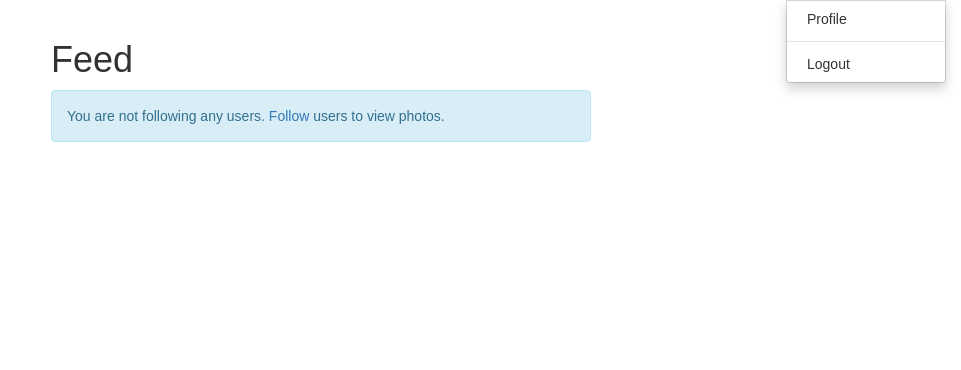
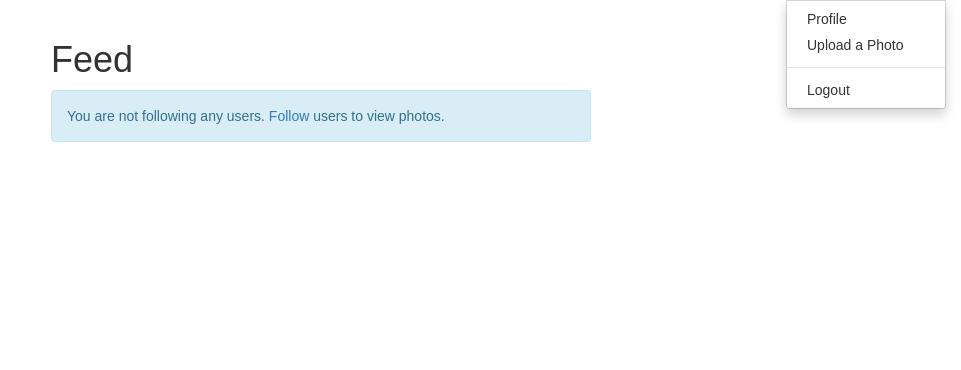
Before and after one commit to rocity/dj-instagram, a Django app: page /insta/feed/ in a window 1280 px wide, after a click that opens the changed part. Shown: the part 50-420 px from the top of the page, without its empty margins (319-1280 px from the left). Run offline with Django 3.2, Linux system fonts and the light colour scheme; the visitor is signed in with stand-in values (Sample User, id 1); data that the repository does not hold is empty; some libraries are stand-ins or nearby versions.

Commit message:
Add a missing link in the navigation bar

```diff
--- a/djinstagram/instaapp/templates/instaapp/includes/nav.html
+++ b/djinstagram/instaapp/templates/instaapp/includes/nav.html
@@ -60,6 +60,9 @@
                             <li>
                                 <a href="{% url 'instaapp:user_profile' %}">Profile</a>
                             </li>
+                            <li>
+                                <a href="{% url 'instaapp:upload_photo' %}">Upload a Photo</a>
+                            </li>
                             <li role="separator" class="divider"></li>
                             <li>
                                 <a href="{% url 'instaapp:user_logout' %}">Logout</a>
```
